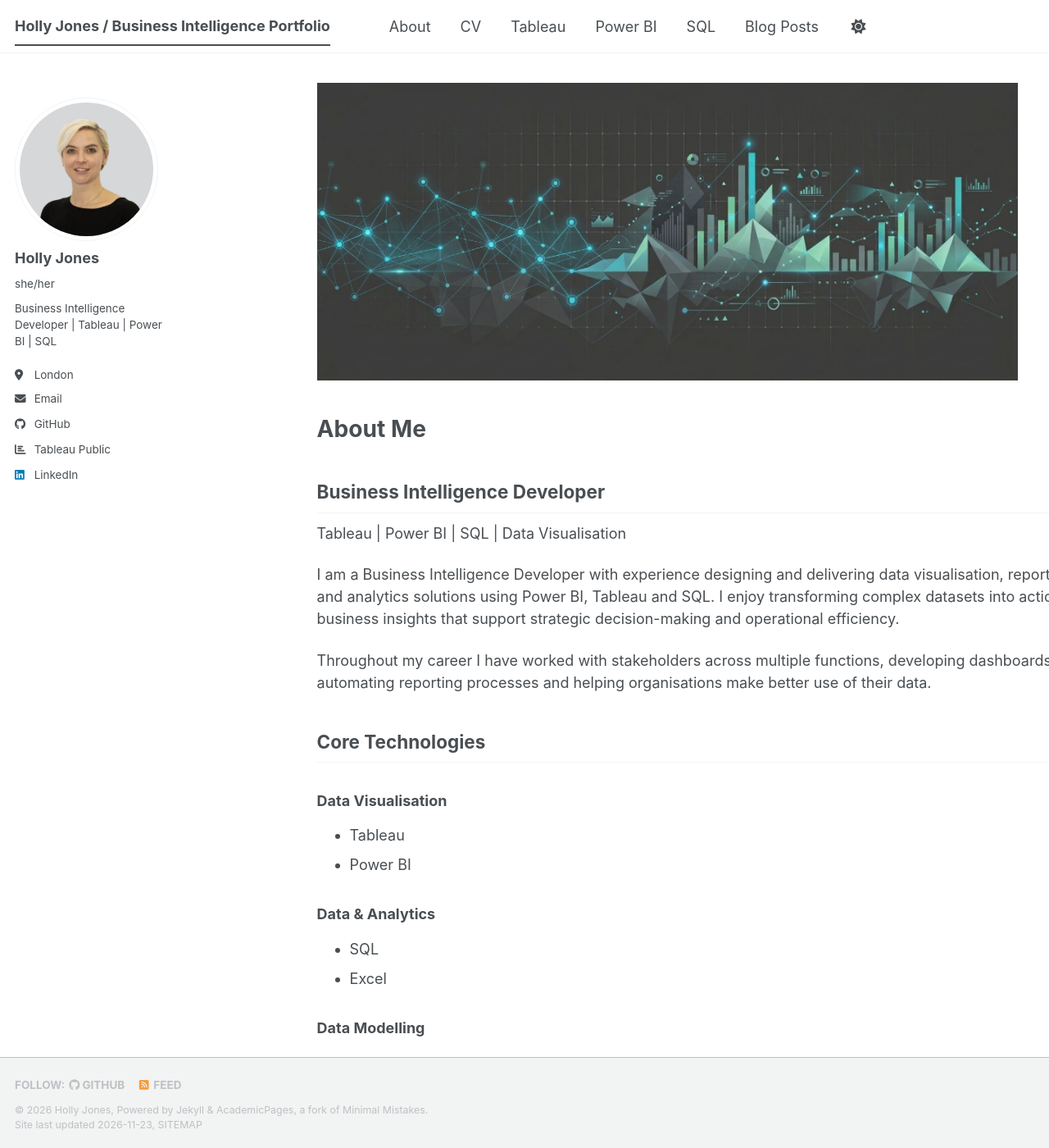
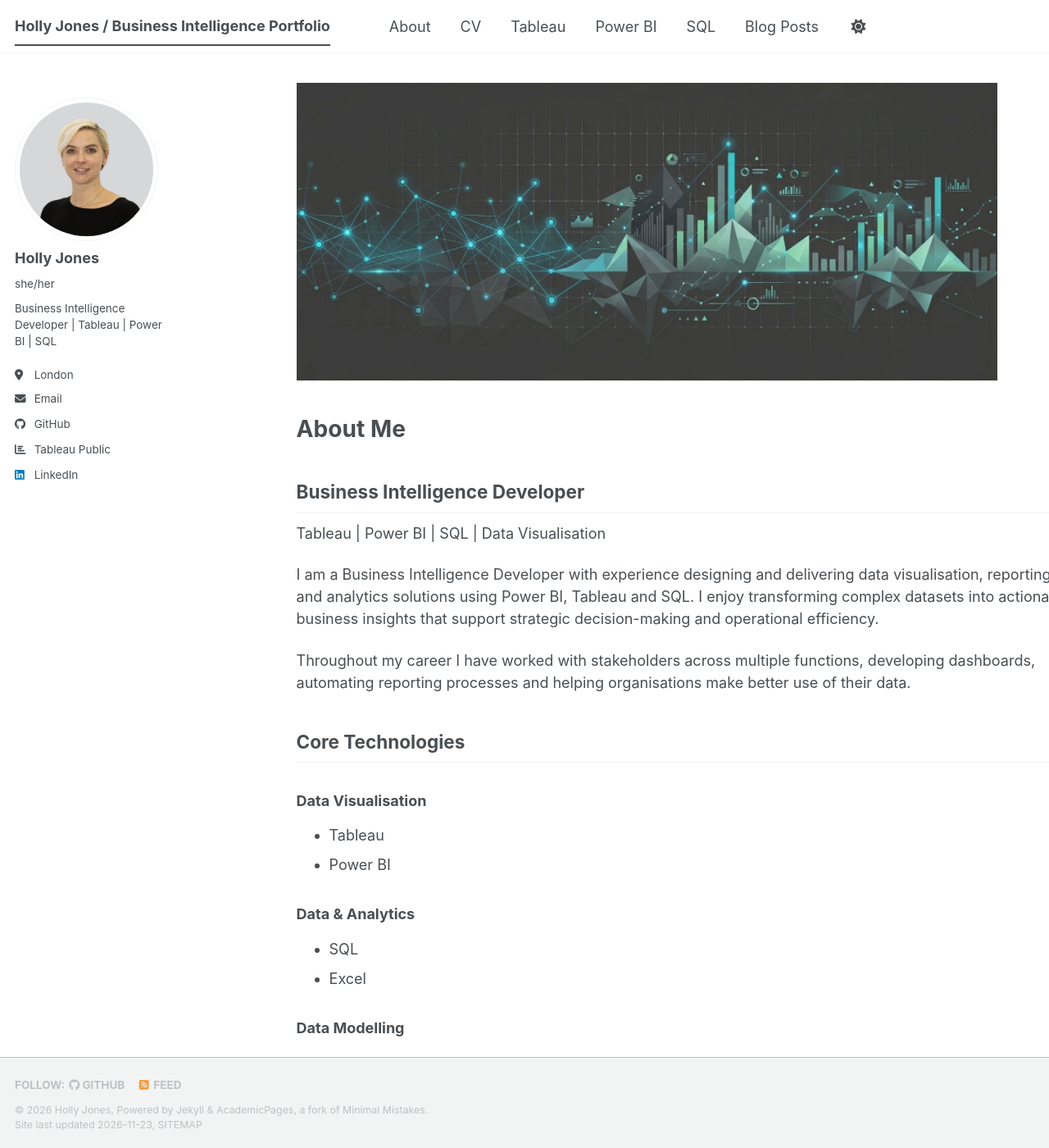
Before and after one commit to hjones87/hjones87.github.io, a Jekyll site: the page built from _pages/about.md, in a window 1280 px wide and 1400 px high. Shown: the whole window at 82% size. Built offline with Jekyll 4.4.1, drawn with Linux system fonts in a browser that asks for light colours; a script bundle is joined from its source files by our own code; a style sheet for code colours, icons or effects is not loaded.

Commit message:
Update _page.scss

```diff
--- a/_sass/layout/_page.scss
+++ b/_sass/layout/_page.scss
@@ -26,7 +26,7 @@
   .page__inner-wrap {
     @include full();
 
-    margin-left: 75px !important;
+    margin-left: 50px !important;
 
     .page__content,
     .page__meta,
```
